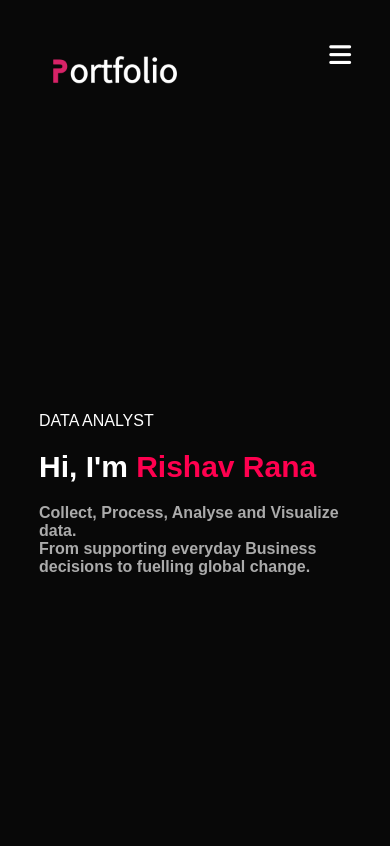
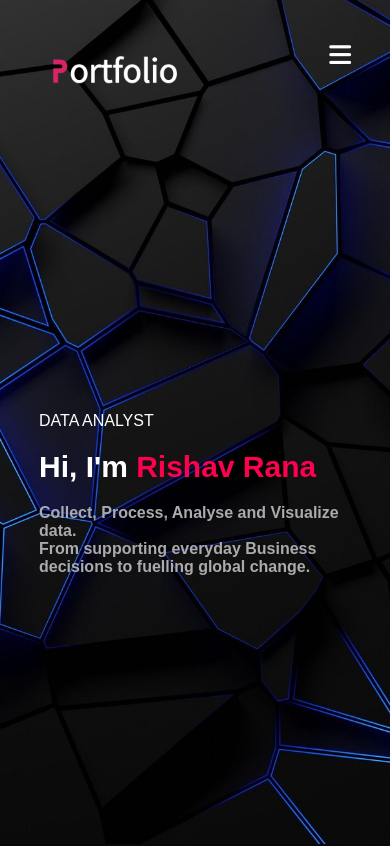
Before and after one commit to RisshhavRana/Portfolio, a plain HTML site: page index.html in a window 390 px wide. Shown: the top 846 px of the page. Drawn offline with Linux system fonts and the light colour scheme.

Commit message:
Update style.css

```diff
--- a/style.css
+++ b/style.css
@@ -334,7 +334,7 @@ nav .fas{
 
 @media only screen and (max-width: 600px){
     #header{
-        background-image: url(images/phone-background1.png);
+        background-image: url(images/mobilebackground.jpeg);
     }
     .header-text{
         margin-top: 100%;
```
